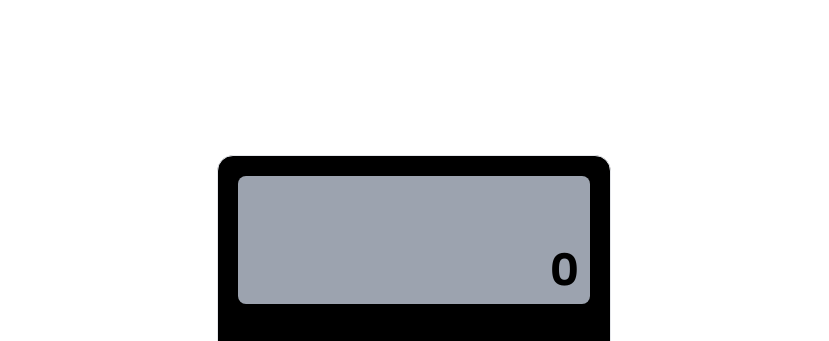
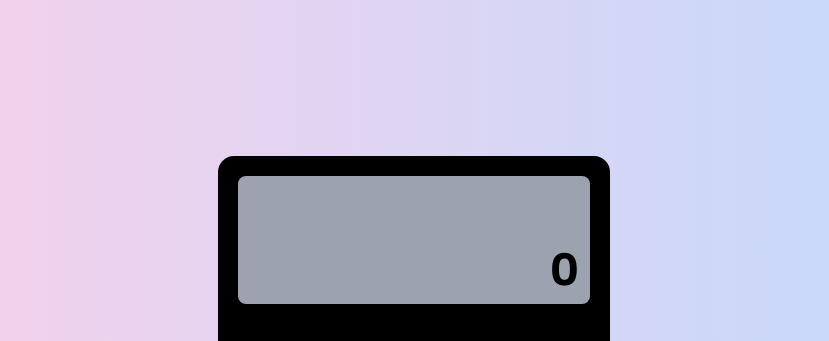
Before and after one commit to BALVARDHAN/calculator, a plain HTML site: page index.html in a window 1280 px wide. Shown: the top 341 px of the page, without its empty margins (226-1055 px from the left). Drawn offline with nearby package versions, Linux system fonts and the light colour scheme; a web font is replaced by a local one.

Commit message:
Added a gradient to background

```diff
--- a/index.html
+++ b/index.html
@@ -13,10 +13,10 @@
 </head>
 <body>
     <div
-    class="webpage h-screen flex justify-center items-center">
+    class="webpage h-screen flex justify-center items-center bg-gradient-to-r from-pink-200
+    to-blue-200">
         <div
-        class="calculator mx-auto border text-white text-3xl p-5 border bg-black rounded-2xl
-        titillium-web-font">
+        class="calculator mx-auto text-white text-3xl p-5 bg-black rounded-2xl titillium-web-font">
             <div
             class="screen h-32 bg-gray-400 text-black p-3 mb-10 flex justify-end items-end
             font-bold text-5xl rounded-lg">0</div>
```
